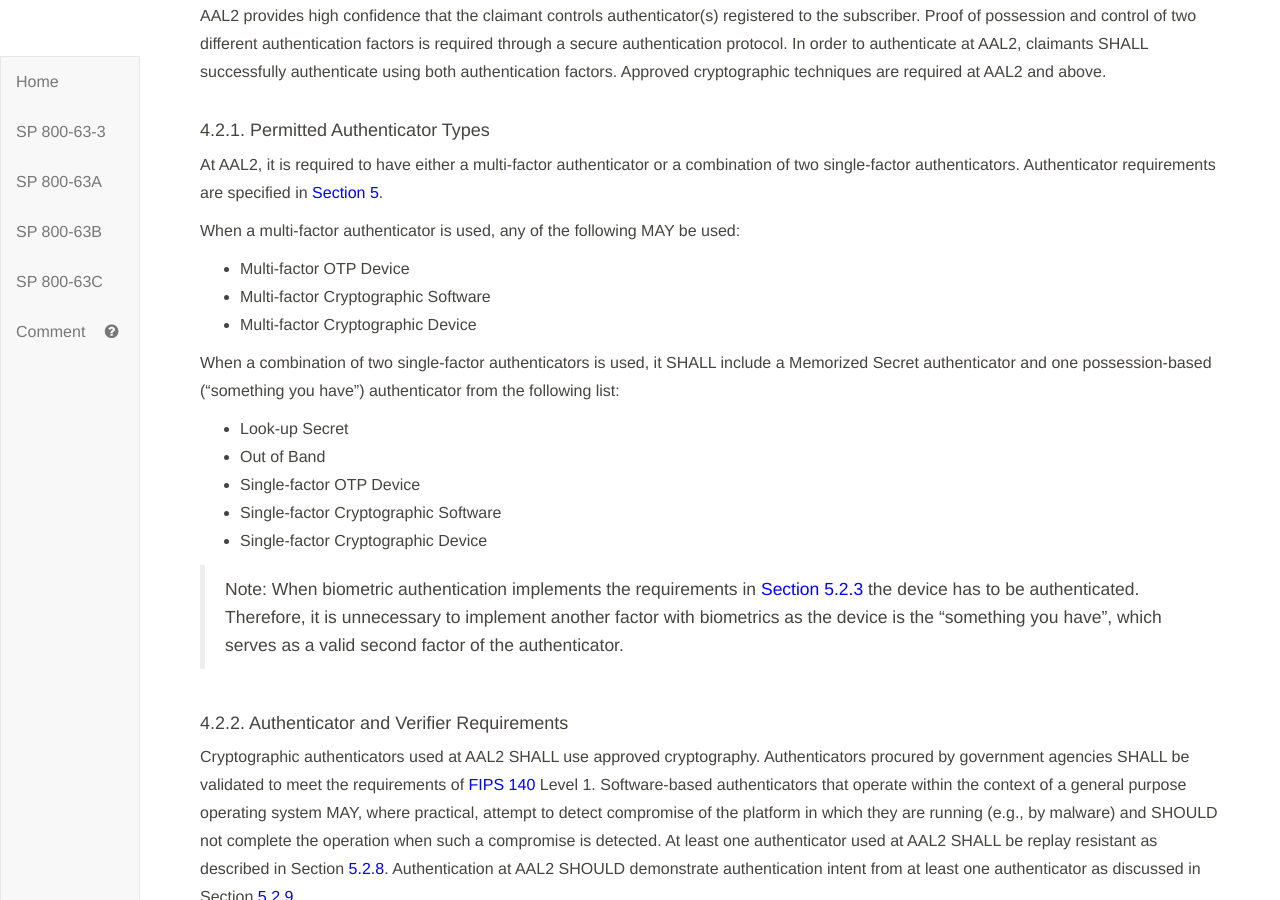
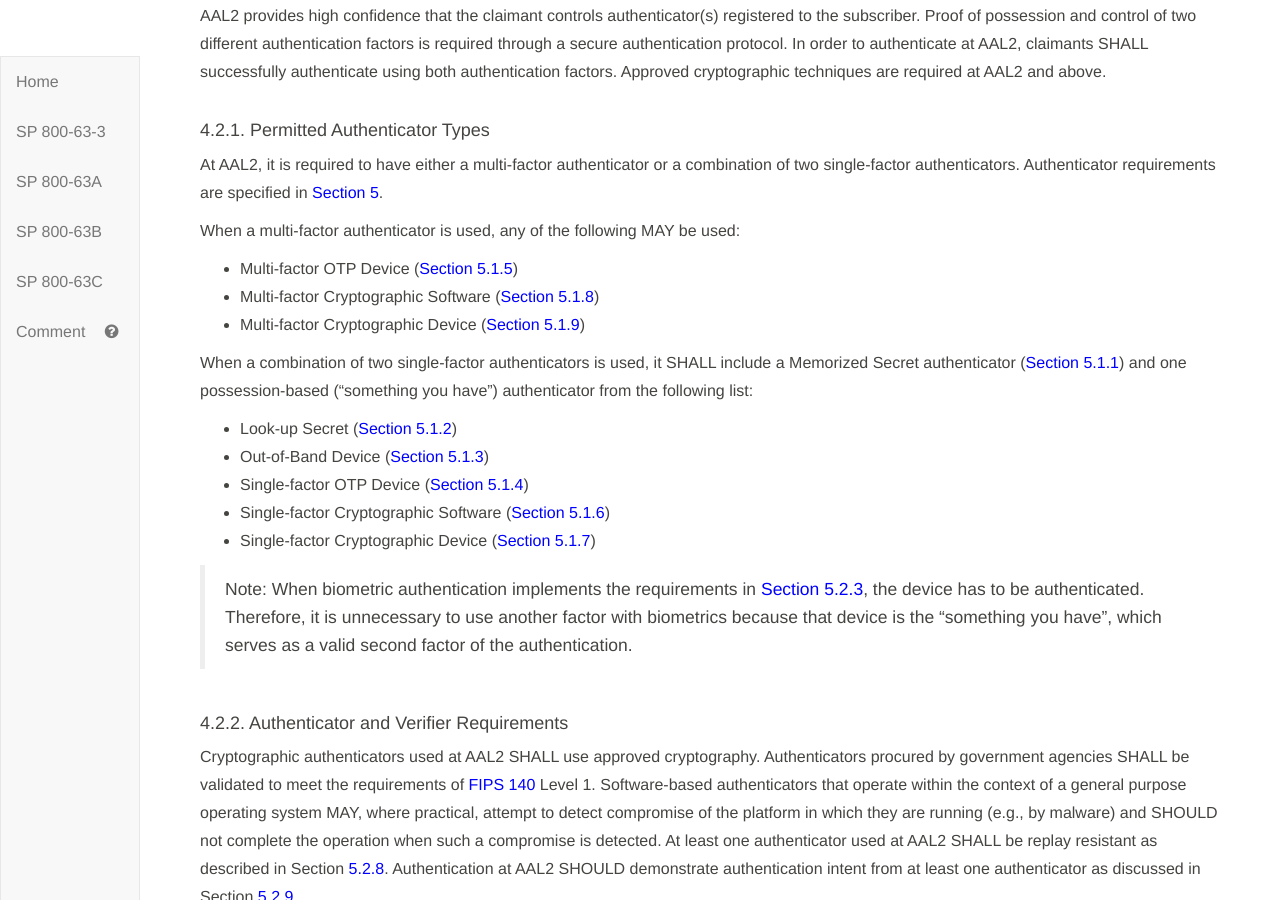
Before and after one commit to usnistgov/800-63-3, a Jekyll site: the page built from sp800-63b/sec4_aal.md, in a window 1280 px wide and 900 px high, scrolled down 1632 px. Built offline with Jekyll 4.4.1, drawn with Linux system fonts in a browser that asks for light colours; our own code applies the rules of GitHub Pages for plain Markdown files; some of the changed text lies outside the part shown.

Commit message:
Add forward references to authenticators. Closes #1378 Biometric readability tweak

```diff
--- a/sp800-63b/sec4_aal.md
+++ b/sp800-63b/sec4_aal.md
@@ -20,15 +20,15 @@ AAL1 provides some assurance that the claimant controls an authenticator registe
 
 AAL1 permits the use of any of the following authenticator types, which are defined in Section 5:
 
-* Memorized Secret
-* Look-up Secret
-* Out of Band
-* Single-factor One-Time Password (OTP) Device
-* Multi-factor OTP Device
-* Single-factor Cryptographic Software
-* Single-factor Cryptographic Device
-* Multi-factor Cryptographic Software
-* Multi-factor Cryptographic Device
+* Memorized Secret ([Section 5.1.1](#memsecret))
+* Look-up Secret ([Section 5.1.2](#lookupsecrets))
+* Out-of-Band Devices ([Section 5.1.3](#out-of-band))
+* Single-factor One-Time Password (OTP) Device ([Section 5.1.4](#singlefactorOTP))
+* Multi-factor OTP Device ([Section 5.1.5](#multifactorOTP))
+* Single-factor Cryptographic Software ([Section 5.1.6](#sfcs))
+* Single-factor Cryptographic Device ([Section 5.1.7](#sfcd))
+* Multi-factor Cryptographic Software ([Section 5.1.8](#mfcs))
+* Multi-factor Cryptographic Device ([Section 5.1.9](#mfcd))
 
 #### 4.1.2. Authenticator and Verifier Requirements
 
@@ -60,19 +60,19 @@ At AAL2, it is required to have either a multi-factor authenticator or a combina
 
 When a multi-factor authenticator is used, any of the following MAY be used:
 
-* Multi-factor OTP Device
-* Multi-factor Cryptographic Software
-* Multi-factor Cryptographic Device
+* Multi-factor OTP Device ([Section 5.1.5](#multifactorOTP))
+* Multi-factor Cryptographic Software ([Section 5.1.8](#mfcs))
+* Multi-factor Cryptographic Device ([Section 5.1.9](#mfcd))
 
-When a combination of two single-factor authenticators is used, it SHALL include a Memorized Secret authenticator and one possession-based ("something you have") authenticator from the following list:
+When a combination of two single-factor authenticators is used, it SHALL include a Memorized Secret authenticator ([Section 5.1.1](#memsecret)) and one possession-based ("something you have") authenticator from the following list:
 
-* Look-up Secret
-* Out of Band
-* Single-factor OTP Device
-* Single-factor Cryptographic Software
-* Single-factor Cryptographic Device
+* Look-up Secret ([Section 5.1.2](#lookupsecrets))
+* Out-of-Band Device ([Section 5.1.3](#out-of-band))
+* Single-factor OTP Device ([Section 5.1.4](#singlefactorOTP))
+* Single-factor Cryptographic Software ([Section 5.1.6](#sfcs))
+* Single-factor Cryptographic Device ([Section 5.1.7](#sfcd))
 
-> Note: When biometric authentication implements the requirements in [Section 5.2.3](#biometric_use) the device has to be authenticated. Therefore, it is unnecessary to implement another factor with biometrics as the device is the "something you have", which serves as a valid second factor of the authenticator.
+> Note: When biometric authentication implements the requirements in [Section 5.2.3](#biometric_use), the device has to be authenticated. Therefore, it is unnecessary to use another factor with biometrics because that device is the "something you have", which serves as a valid second factor of the authentication.
 
 #### 4.2.2. Authenticator and Verifier Requirements
 
@@ -108,8 +108,8 @@ AAL3 provides very high confidence that the claimant controls authenticator(s) r
 
 Authentication Assurance Level 3 requires the use of one of two kinds of hardware devices:
 
-* Multi-factor Cryptographic Device
-* Single-factor Cryptographic Device used in conjunction with Memorized Secret
+* Multi-factor Cryptographic Device ([Section 5.1.9](#mfcd))
+* Single-factor Cryptographic Device ([Section 5.1.7](#sfcd)) used in conjunction with Memorized Secret ([Section 5.1.1](#memsecret))
 
 #### 4.3.2. Authenticator and Verifier Requirements
 
```
Also changed, not shown: sp800-63b/sec5_authenticators.md (+7 -7 lines).
